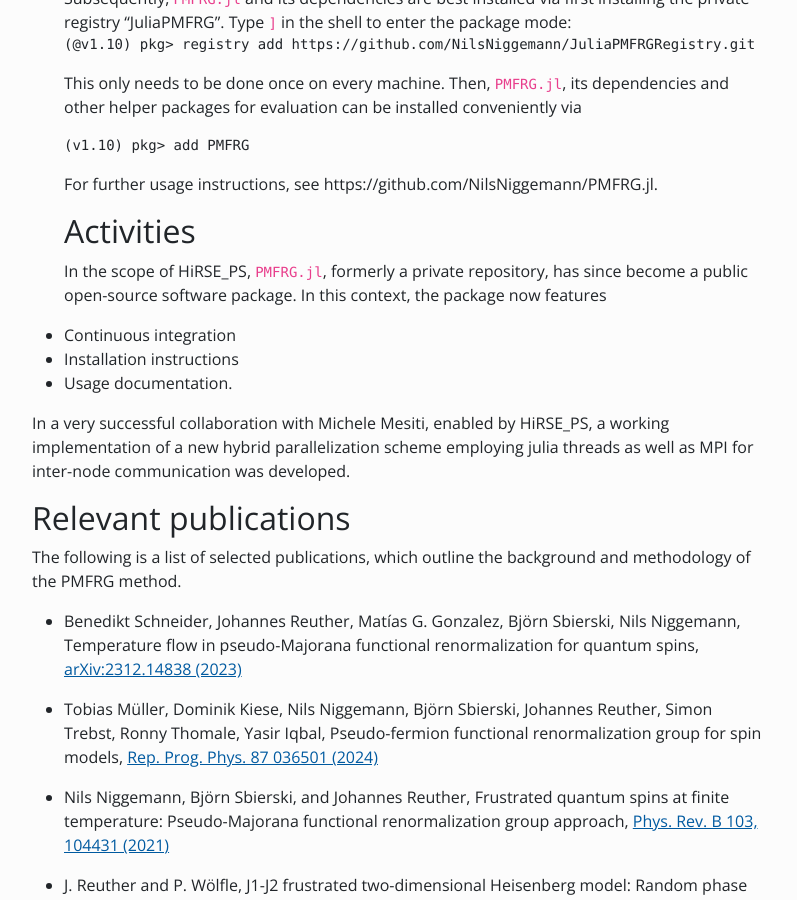
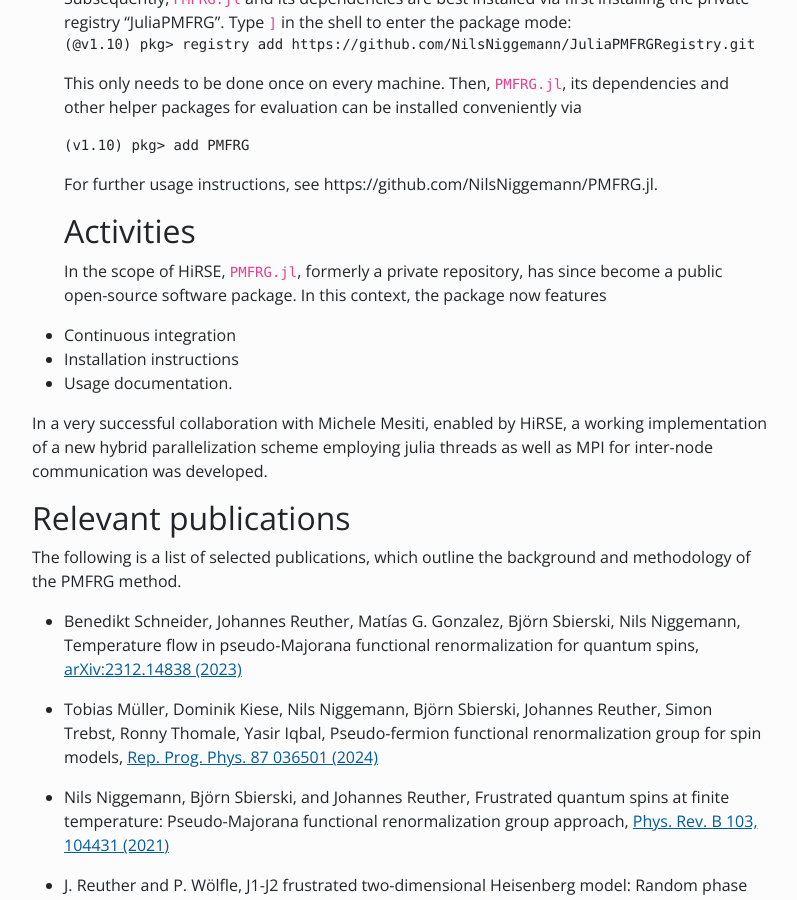
Before and after one commit to Helmholtz-HiRSE/helmholtz-hirse.github.io, a Jekyll site: the page built from _codes/pffrg.md, in a window 1280 px wide and 900 px high, scrolled down 1237 px. Shown: the whole window, without its empty margins (50-847 px from the left). Built offline with Jekyll 4.4.1, drawn with Linux system fonts in a browser that asks for light colours; nearby versions of some CDN libraries.

Commit message:
More/less _PS

````diff
--- a/_codes/pffrg.md
+++ b/_codes/pffrg.md
@@ -37,13 +37,13 @@ This only needs to be done once on every machine. Then, `PMFRG.jl`, its dependen
 ```
 For further usage instructions, see https://github.com/NilsNiggemann/PMFRG.jl.
 ## Activities
-In the scope of HiRSE_PS, `PMFRG.jl`, formerly a private repository, has since become a public open-source software package.
+In the scope of HiRSE, `PMFRG.jl`, formerly a private repository, has since become a public open-source software package.
 In this context, the package now features
 - Continuous integration
 - Installation instructions
 - Usage documentation.
 
-In a very successful collaboration with Michele Mesiti, enabled by HiRSE_PS, a working implementation of a new hybrid parallelization scheme employing julia threads as well as MPI for inter-node communication was developed.
+In a very successful collaboration with Michele Mesiti, enabled by HiRSE, a working implementation of a new hybrid parallelization scheme employing julia threads as well as MPI for inter-node communication was developed.
 
 ## Relevant publications
 The following is a list of selected publications, which outline the background and methodology of the PMFRG method.
````
Also changed, not shown: _codes/4c.md (+1 -1 lines), _codes/fleur.md (+1 -1 lines).
